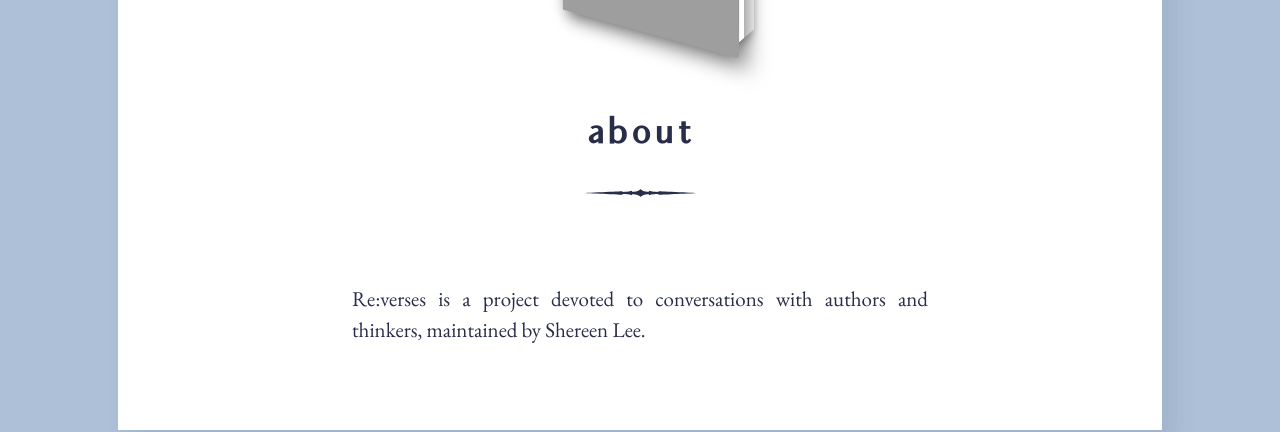
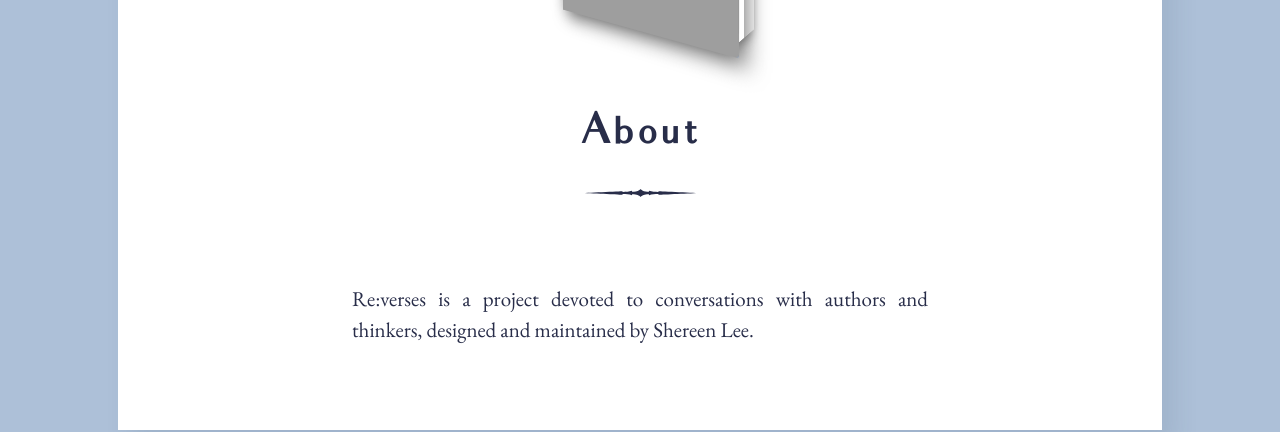
Before and after one commit to reversely/reverses-master, a Jekyll site: the page built from about.md, in a window 1280 px wide. Shown: the part 692-1124 px from the top of the page. Built offline with Jekyll 4.4.1, drawn with Linux system fonts in a browser that asks for light colours; some web fonts are replaced; grey boxes are pictures that could not be loaded.

Commit message:
Edits to About

```diff
--- a/about.md
+++ b/about.md
@@ -1,7 +1,7 @@
 ---
 layout: post
-title: about
+title: About
 image: \assets\images\Reverses.jpg
 ---
 
-Re:verses is a project devoted to conversations with authors and thinkers, maintained by Shereen Lee.
+Re:verses is a project devoted to conversations with authors and thinkers, designed and maintained by Shereen Lee.
```
Also changed, not shown: shereen.md (+1 -1 lines).
